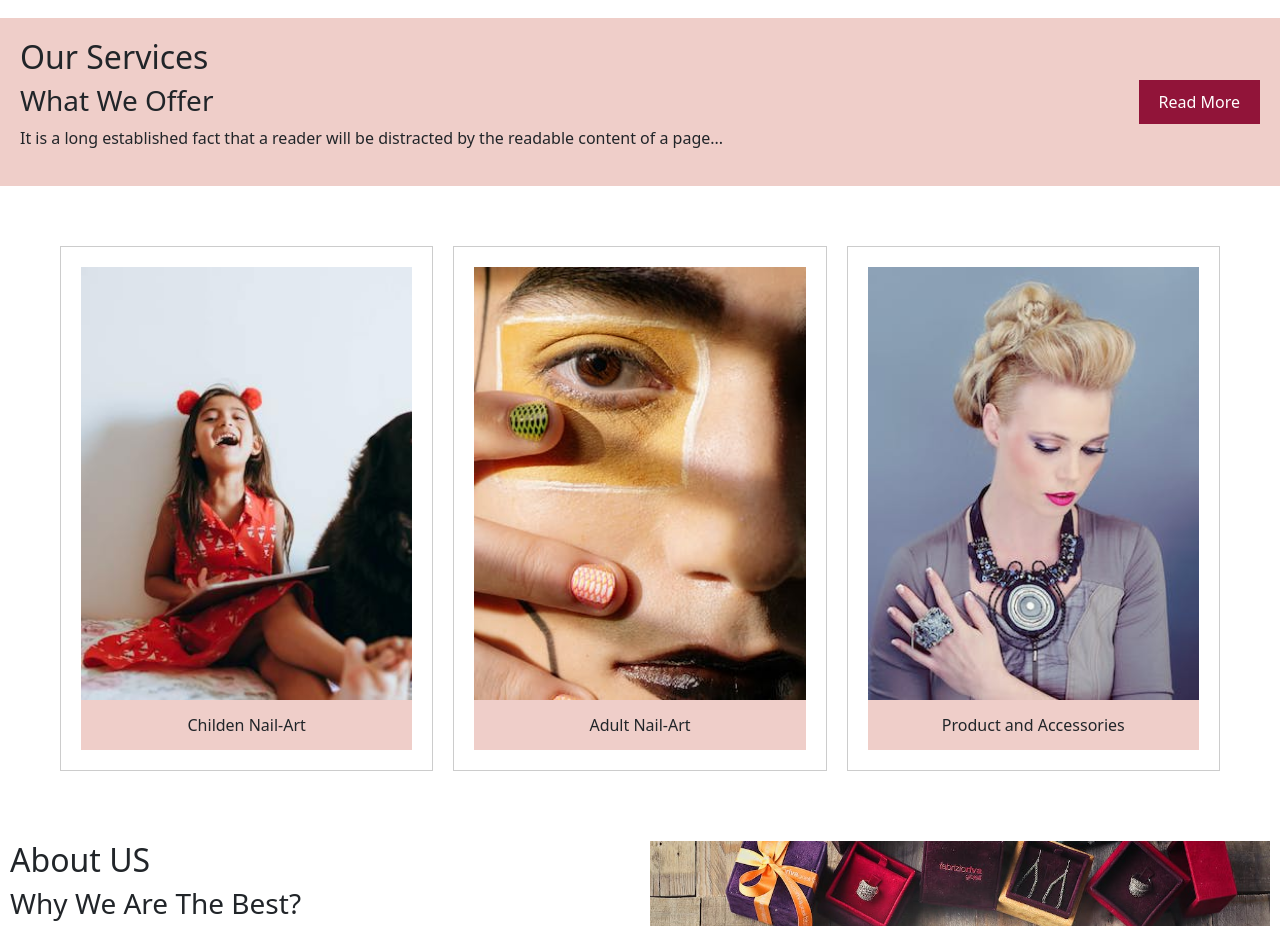
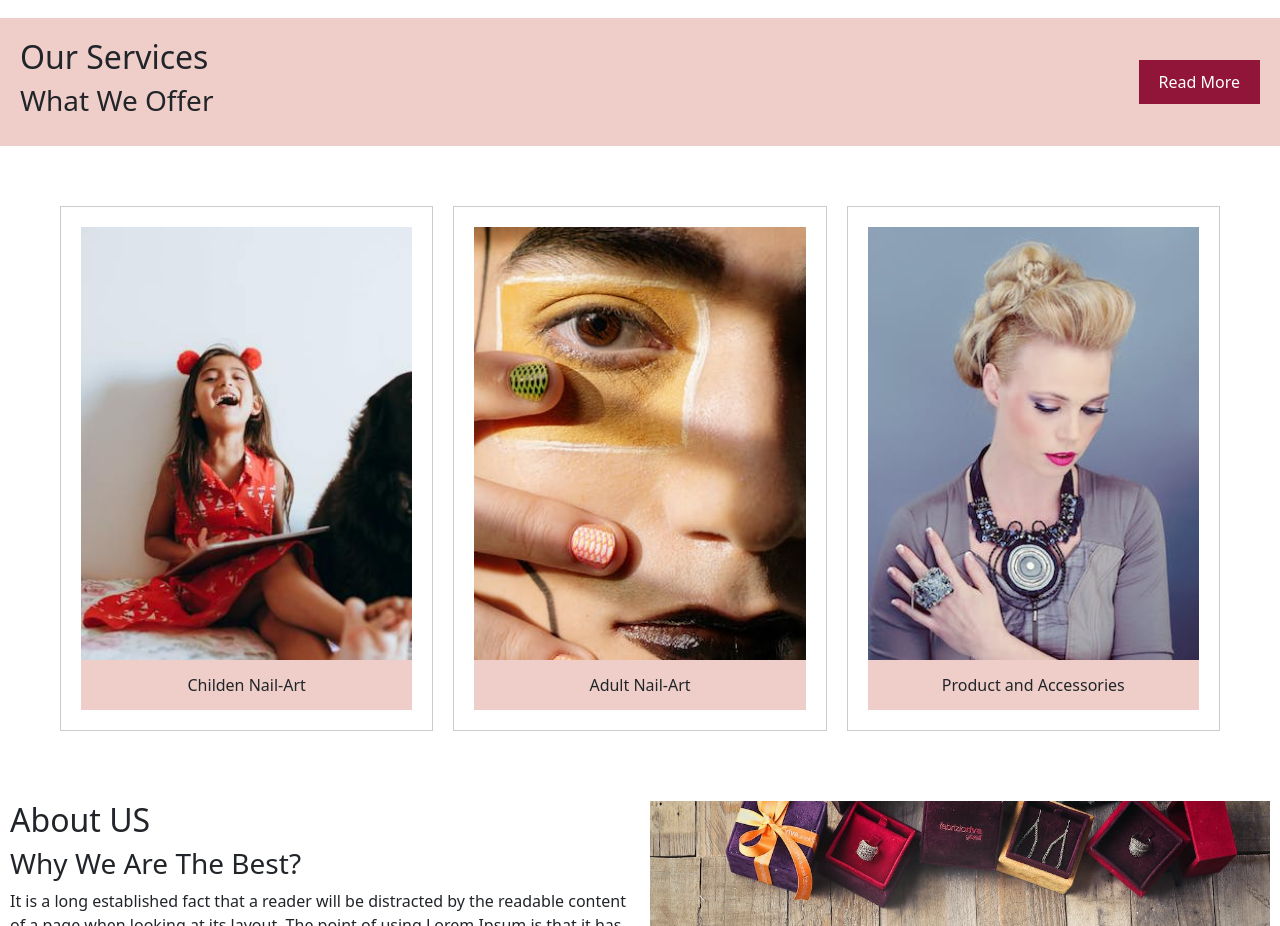
Before and after one commit to levinhphuc37/Nail-art-project-v2, a React (Create React App) app: page / in a window 1280 px wide. Shown: the part 1129-2055 px from the top of the page. Built offline with nearby package versions, Linux system fonts and the light colour scheme.

Commit message:
final test and bug fixed

```diff
--- a/src/components/home/Home.js
+++ b/src/components/home/Home.js
@@ -45,7 +45,6 @@ const Home = () => {
             <div className="service-content">
               <h2>Our Services</h2>
               <h3>What We Offer</h3>
-              <p>It is a long established fact that a reader will be distracted by the readable content of a page...</p>
             </div>
             <Link to="/aboutus" className="service-btn">Read More</Link>
           </div>
```
